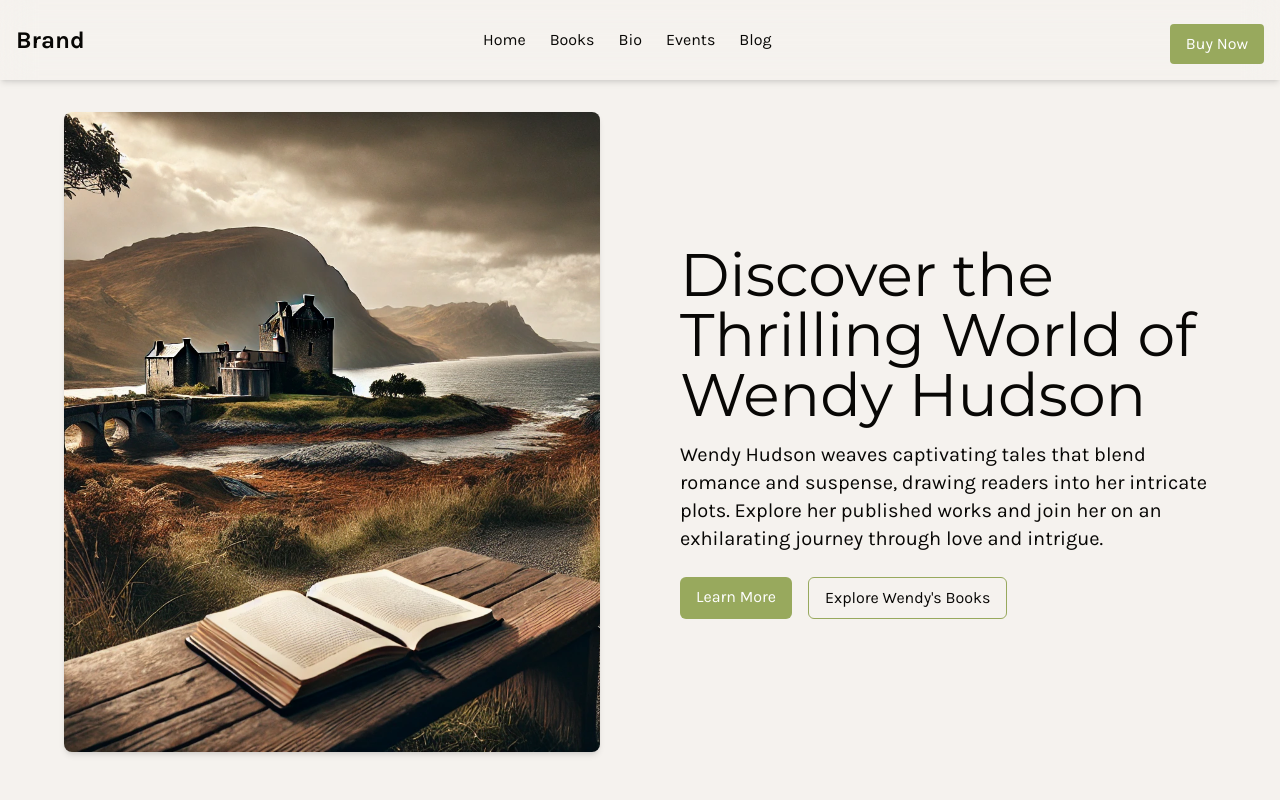
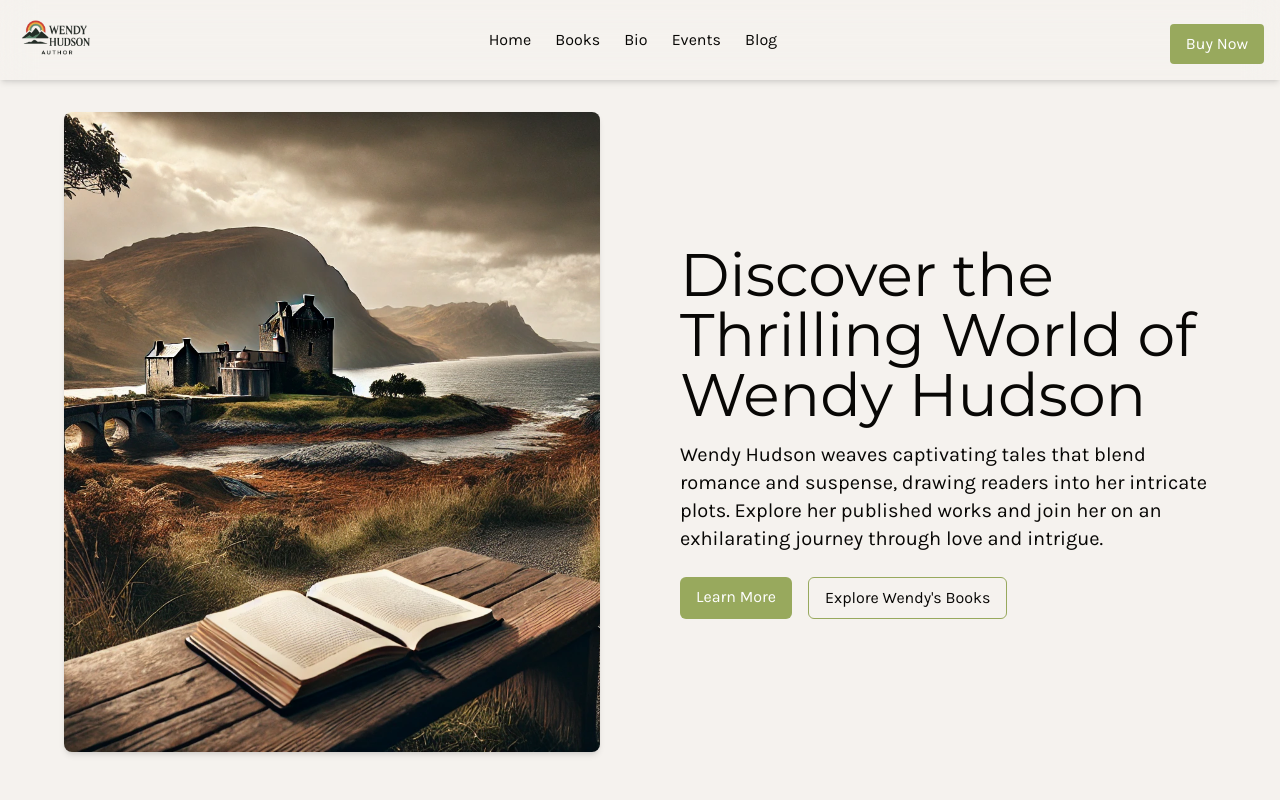
Before and after one commit to gillianroberts1/Wendy-Hudson-Author, a React (Vite) app: page / in a window 1280 px wide. Shown: the top 800 px of the page. Built offline with nearby package versions, Linux system fonts and the light colour scheme.

Commit message:
logo added to nav

```diff
--- a/src/layout/Navbar.jsx
+++ b/src/layout/Navbar.jsx
@@ -2,19 +2,23 @@ import Hamburger from "hamburger-react";
 import React, { useState } from "react";
 import { Link } from "react-router-dom";
 import BuyNowButton from "../components/BuyNowButton";
+import WHLogo from "../assets/WHLogo.png";
 
 const Navbar = () => {
   const [isOpen, setOpen] = useState(false);
 
   return (
-    <nav className="fixed backdrop-blur-lg p-4 w-full bg-background/90 shadow-md">
-      <div className="flex items-center justify-between">
-        {/* Left: Logo */}
-        <div className="text-2xl font-bold">
-          <Link to="/" className="text-black">
-            Brand
-          </Link>
-        </div>
+    <nav className="fixed backdrop-blur-lg w-full bg-background/90 shadow-md h-20 flex items-center">
+  <div className="flex items-center justify-between w-full px-4">
+
+    {/* Left: Logo */}
+    <Link to="/" className="flex items-center">
+      <img
+        src={WHLogo}
+        alt="Wendy Hudson Logo"
+        className="max-h-20 w-auto" // <= 👈 Here
+      />
+    </Link>
 
         {/* Center: Nav Links (Desktop) */}
         <div className="hidden lg:flex space-x-6">
```
Also changed, not shown: src/assets/WHLogo.png (added).
